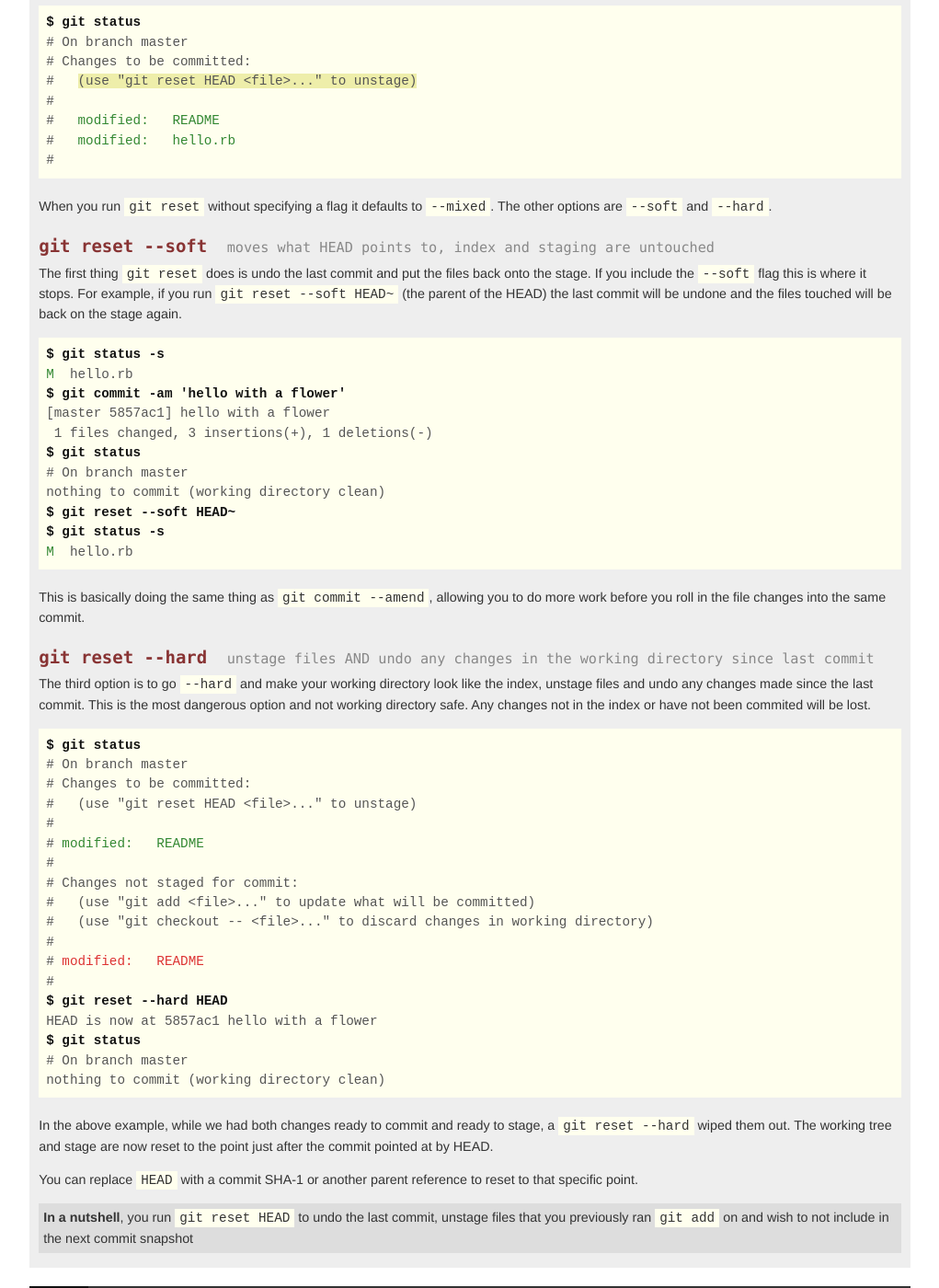
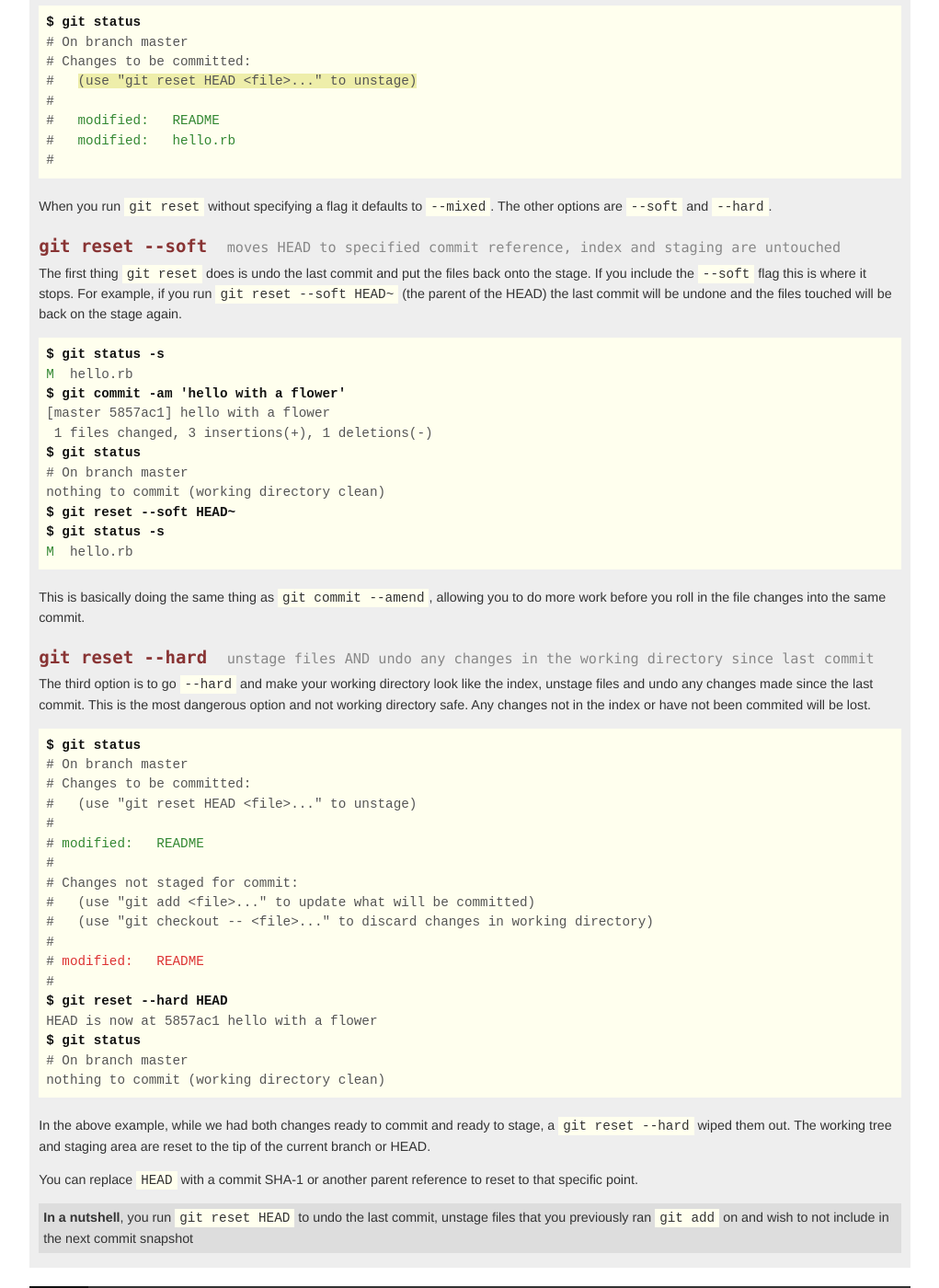
Before and after one commit to git/git-reference, a Jekyll site: the page built from basic/index.html, in a window 1280 px wide and 1400 px high, scrolled down 8857 px. Shown: the whole window at 92% size, without its empty margins (227-1248 px from the left). Built offline with Jekyll 4.4.1, drawn with Linux system fonts in a browser that asks for light colours; nearby versions of some CDN libraries; library files that are not in the unit come from our copies.

Commit message:
Clarify where git reset moves HEAD, affect on stage, index

```diff
--- a/basic/index.html
+++ b/basic/index.html
@@ -691,7 +691,7 @@ M hello.rb
 
     <h4>
       git reset --soft
-      <small>moves what HEAD points to, index and staging are untouched</small>
+      <small>moves HEAD to specified commit reference, index and staging are untouched</small>
     </h4>
 
     <p>The first thing <code>git reset</code> does is undo the last
@@ -753,8 +753,8 @@ nothing to commit (working directory clean)
 
     <p>In the above example, while we had both changes ready to commit and
        ready to stage, a <code>git reset --hard</code> wiped them out.
-       The working tree and stage are now reset to the point just after the
-       commit pointed at by HEAD.</p>
+       The working tree and staging area are reset to the tip of the current
+       branch or HEAD.</p>
 
     <p>You can replace <code>HEAD</code> with a commit SHA-1 or another
     parent reference to reset to that specific point.</p>
```
